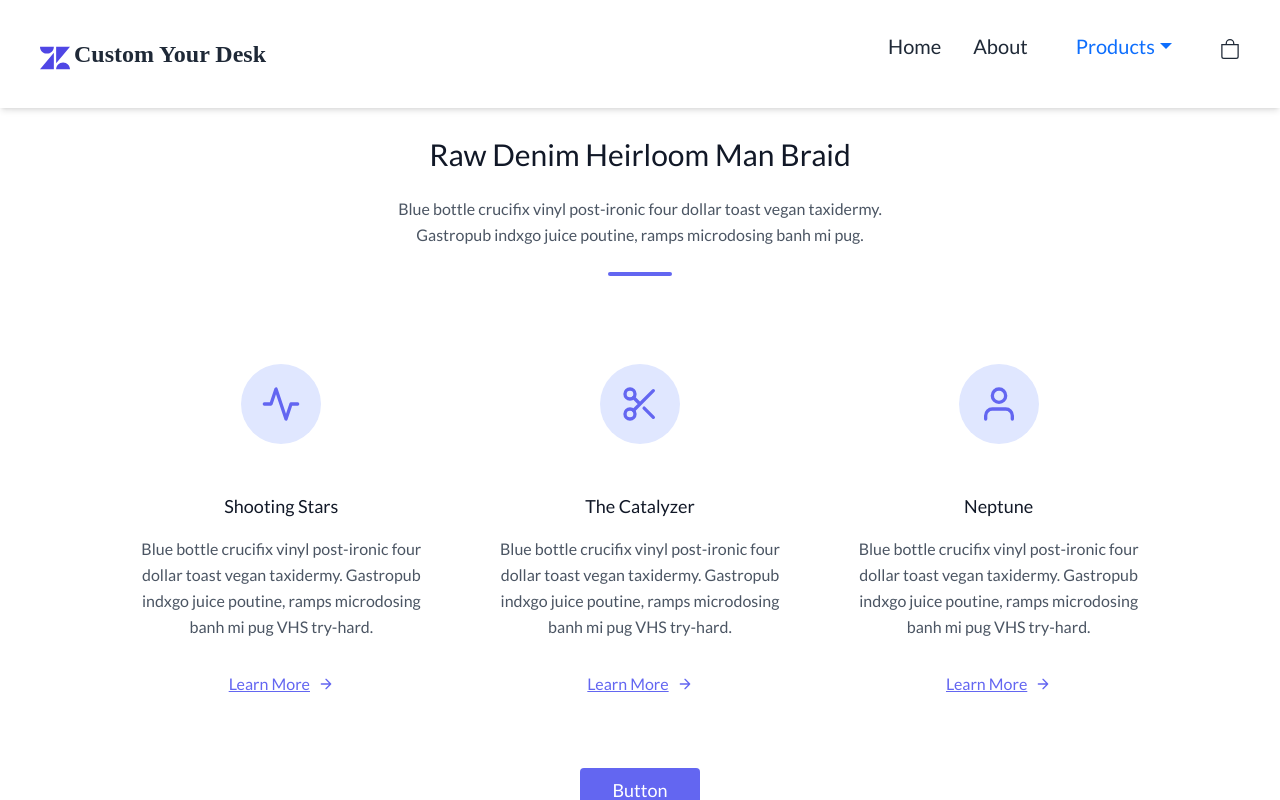
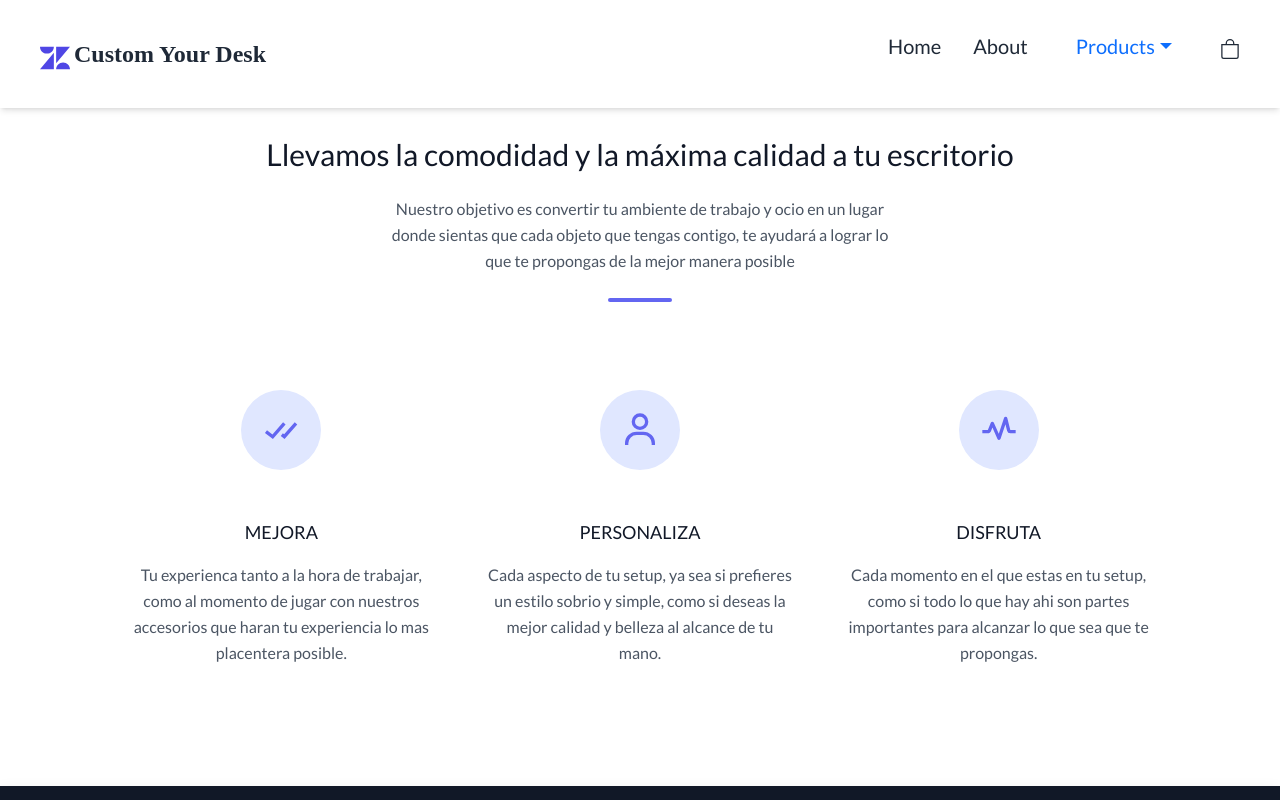
Before and after one commit to Joaconz/React-JS, a React (Create React App) app in the folder proyecto/: page /about in a window 1280 px wide. Shown: the top 800 px of the page. Built offline with nearby package versions, Linux system fonts and the light colour scheme.

Commit message:
modificaciones esteticas finales

```diff
--- a/proyecto/src/components/About/About.jsx
+++ b/proyecto/src/components/About/About.jsx
@@ -1,14 +1,21 @@
-import React from 'react'
-import Footer from '../Footer/Footer'
+import React from "react";
+import { BiCheckDouble, BiPulse, BiUser } from "react-icons/bi";
+import Footer from "../Footer/Footer";
 
 const About = () => {
   return (
     <>
-    <section id='about' className="text-gray-600 body-font">
+      <section id="about" className="text-gray-600 body-font">
         <div className="container px-5 py-24 mx-auto">
           <div className="text-center mb-20">
-      <h1 className="sm:text-3xl text-2xl font-medium title-font text-gray-900 mb-4">Raw Denim Heirloom Man Braid</h1>
-      <p className="text-base leading-relaxed xl:w-2/4 lg:w-3/4 mx-auto text-gray-500s">Blue bottle crucifix vinyl post-ironic four dollar toast vegan taxidermy. Gastropub indxgo juice poutine, ramps microdosing banh mi pug.</p>
+            <h1 className="sm:text-3xl text-2xl font-medium title-font text-gray-900 mb-4">
+              Llevamos la comodidad y la máxima calidad a tu escritorio
+            </h1>
+            <p className="text-base leading-relaxed xl:w-2/4 lg:w-3/4 mx-auto text-gray-500s">
+              Nuestro objetivo es convertir tu ambiente de trabajo y ocio en un
+              lugar donde sientas que cada objeto que tengas contigo, te ayudará
+              a lograr lo que te propongas de la mejor manera posible
+            </p>
             <div className="flex mt-6 justify-center">
               <div className="w-16 h-1 rounded-full bg-indigo-500 inline-flex"></div>
             </div>
@@ -16,63 +23,56 @@ const About = () => {
           <div className="flex flex-wrap sm:-m-4 -mx-4 -mb-10 -mt-4 md:space-y-0 space-y-6">
             <div className="p-4 md:w-1/3 flex flex-col text-center items-center">
               <div className="w-20 h-20 inline-flex items-center justify-center rounded-full bg-indigo-100 text-indigo-500 mb-5 flex-shrink-0">
-          <svg fill="none" stroke="currentColor" stroke-linecap="round" stroke-linejoin="round" stroke-width="2" className="w-10 h-10" viewBox="0 0 24 24">
-            <path d="M22 12h-4l-3 9L9 3l-3 9H2"></path>
-          </svg>
+                <BiCheckDouble className="w-10 h-10" />
               </div>
               <div className="flex-grow">
-          <h2 className="text-gray-900 text-lg title-font font-medium mb-3">Shooting Stars</h2>
-          <p className="leading-relaxed text-base">Blue bottle crucifix vinyl post-ironic four dollar toast vegan taxidermy. Gastropub indxgo juice poutine, ramps microdosing banh mi pug VHS try-hard.</p>
-          <a className="mt-3 text-indigo-500 inline-flex items-center">Learn More
-            <svg fill="none" stroke="currentColor" stroke-linecap="round" stroke-linejoin="round" stroke-width="2" className="w-4 h-4 ml-2" viewBox="0 0 24 24">
-              <path d="M5 12h14M12 5l7 7-7 7"></path>
-            </svg>
-          </a>
+                <h2 className="text-gray-900 text-lg title-font font-medium mb-3">
+                  MEJORA
+                </h2>
+                <p className="leading-relaxed text-base">
+                  Tu experienca tanto a la hora de trabajar, como al momento de
+                  jugar con nuestros accesorios que haran tu experiencia lo mas
+                  placentera posible.
+                </p>
               </div>
             </div>
             <div className="p-4 md:w-1/3 flex flex-col text-center items-center">
               <div className="w-20 h-20 inline-flex items-center justify-center rounded-full bg-indigo-100 text-indigo-500 mb-5 flex-shrink-0">
-          <svg fill="none" stroke="currentColor" stroke-linecap="round" stroke-linejoin="round" stroke-width="2" className="w-10 h-10" viewBox="0 0 24 24">
-            <circle cx="6" cy="6" r="3"></circle>
-            <circle cx="6" cy="18" r="3"></circle>
-            <path d="M20 4L8.12 15.88M14.47 14.48L20 20M8.12 8.12L12 12"></path>
-          </svg>
+                <BiUser className="w-10 h-10" />
               </div>
               <div className="flex-grow">
-          <h2 className="text-gray-900 text-lg title-font font-medium mb-3">The Catalyzer</h2>
-          <p className="leading-relaxed text-base">Blue bottle crucifix vinyl post-ironic four dollar toast vegan taxidermy. Gastropub indxgo juice poutine, ramps microdosing banh mi pug VHS try-hard.</p>
-          <a className="mt-3 text-indigo-500 inline-flex items-center">Learn More
-            <svg fill="none" stroke="currentColor" stroke-linecap="round" stroke-linejoin="round" stroke-width="2" className="w-4 h-4 ml-2" viewBox="0 0 24 24">
-              <path d="M5 12h14M12 5l7 7-7 7"></path>
-            </svg>
-          </a>
+                <h2 className="text-gray-900 text-lg title-font font-medium mb-3">
+                  PERSONALIZA
+                </h2>
+                <p className="leading-relaxed text-base">
+                  Cada aspecto de tu setup, ya sea si prefieres un estilo sobrio
+                  y simple, como si deseas la mejor calidad y belleza al alcance
+                  de tu mano.
+                </p>
               </div>
             </div>
             <div className="p-4 md:w-1/3 flex flex-col text-center items-center">
               <div className="w-20 h-20 inline-flex items-center justify-center rounded-full bg-indigo-100 text-indigo-500 mb-5 flex-shrink-0">
-          <svg fill="none" stroke="currentColor" stroke-linecap="round" stroke-linejoin="round" stroke-width="2" className="w-10 h-10" viewBox="0 0 24 24">
-            <path d="M20 21v-2a4 4 0 00-4-4H8a4 4 0 00-4 4v2"></path>
-            <circle cx="12" cy="7" r="4"></circle>
-          </svg>
+                <BiPulse className="w-10 h-10" />
               </div>
               <div className="flex-grow">
-          <h2 className="text-gray-900 text-lg title-font font-medium mb-3">Neptune</h2>
-          <p className="leading-relaxed text-base">Blue bottle crucifix vinyl post-ironic four dollar toast vegan taxidermy. Gastropub indxgo juice poutine, ramps microdosing banh mi pug VHS try-hard.</p>
-          <a className="mt-3 text-indigo-500 inline-flex items-center">Learn More
-            <svg fill="none" stroke="currentColor" stroke-linecap="round" stroke-linejoin="round" stroke-width="2" className="w-4 h-4 ml-2" viewBox="0 0 24 24">
-              <path d="M5 12h14M12 5l7 7-7 7"></path>
-            </svg>
-          </a>
+                <h2 className="text-gray-900 text-lg title-font font-medium mb-3">
+                  DISFRUTA
+                </h2>
+                <p className="leading-relaxed text-base">
+                  Cada momento en el que estas en tu setup, como si todo lo que
+                  hay ahi son partes importantes para alcanzar lo que sea que te
+                  propongas.
+                </p>
               </div>
             </div>
           </div>
-    <button className="flex mx-auto mt-16 text-white bg-indigo-500 border-0 py-2 px-8 focus:outline-none hover:bg-indigo-600 rounded text-lg">Button</button>
         </div>
       </section>
 
-<Footer/>
+      <Footer />
     </>
-  )
-}
+  );
+};
 
-export default About
+export default About;
--- a/proyecto/src/components/Cart/Cart.jsx
+++ b/proyecto/src/components/Cart/Cart.jsx
@@ -18,7 +18,7 @@ const Cart = () => {
           <h2 className="text-xl font-semibold">Your cart</h2>
           <ul className="flex flex-col divide-y divide-gray-700">
             {cart.map((prod) => (
-              <li className="flex flex-col py-6 sm:flex-row sm:justify-between">
+              <li key={prod.tittle} className="flex flex-col py-6 sm:flex-row sm:justify-between">
                 <div className="flex w-full space-x-2 sm:space-x-4">
                   <img
                     className="flex-shrink-0 object-cover w-20 h-20 dark:border-transparent rounded outline-none sm:w-32 sm:h-32 dark:bg-gray-500"
@@ -76,12 +76,16 @@ const Cart = () => {
             >
               Checkout
             </button>
+
+            <button className="flex text-white bg-gray-400 border-0 py-2 px-6 focus:outline-none hover:bg-gray-500 rounded ml-7" onClick={clearCart}>
+                Clear cart
+              </button>
           </div>
           {form ? <FormToBuy /> : <></>}
         </div>
       ) : (
         <div className="relative h-32 w-50 text-center m-auto">
-          <div class="absolute inset-x-0 bottom-0 h-1 w-100">
+          <div className="absolute inset-x-0 bottom-0 h-1 w-100">
             <h2>No has agregado nada a tu carrito</h2>
             <Link to="/" className="no-underline inline-block">
               <button className="flex text-white bg-indigo-500 border-0 py-2 px-6 focus:outline-none hover:bg-indigo-600 rounded ml-7">
--- a/proyecto/src/components/Footer/Footer.jsx
+++ b/proyecto/src/components/Footer/Footer.jsx
@@ -17,19 +17,19 @@ const Footer = () => {
 
 
 <ul className="flex flex-wrap items-center mb-6 text-sm text-gray-500 sm:mb-0 dark:text-gray-400">
-<li>
+<li key='home'>
   <Link to='/' className="mr-4 hover:underline md:mr-6">
     Home
   </Link>
 </li>
-<li>
+<li key='about'>
   <Link to='/about' className="mr-4 hover:underline md:mr-6">
     About
   </Link>
 </li>
 {Links.map((link)=>{
   return(
-      <li className="mr-4 hover:underline md:mr-6">
+      <li key={link.title} className="mr-4 hover:underline md:mr-6">
       <Link to={link.path}>{link.title}</Link>
       </li>
   )
--- a/proyecto/src/components/Links/Links.js
+++ b/proyecto/src/components/Links/Links.js
@@ -1,5 +1,3 @@
-import React from 'react';
-
 export const Links = [
   {
     title: 'Mouse',
@@ -9,7 +7,7 @@ export const Links = [
   {
     title: 'Mousepads',
     path: '/category/Mousepads',
-    image: 'https://www.masgamers.com/wp-content/uploads/2020/05/Razer-foto-3.jpg',
+    image: 'https://www.tiendadiggit.com.ar/Image/0/750_750-MOUSEPAD_RAZER_FIREFLY_3.jpg',
   },
   {
     title: 'Keyboards',
--- a/proyecto/src/components/NavBar/DropDown.jsx
+++ b/proyecto/src/components/NavBar/DropDown.jsx
@@ -13,7 +13,7 @@ const DropDown = () => {
     >
       {Links.map((link) => {
         return (
-          <NavDropdown.Item>
+          <NavDropdown.Item key={link.title}>
             <Link to={link.path} className='no-underline'>
             {link.title}
             </Link>
```
Also changed, not shown: proyecto/src/components/Form/Form.jsx (+7 -7 lines), proyecto/src/components/ItemDetail/ItemDetail.jsx (+5 -56 lines), proyecto/src/components/NavBar/NavBar.jsx (+33 -23 lines), proyecto/src/Helpers/getCaracteristics.jsx (deleted). Lines whose indentation alone changed are shown as unchanged.
